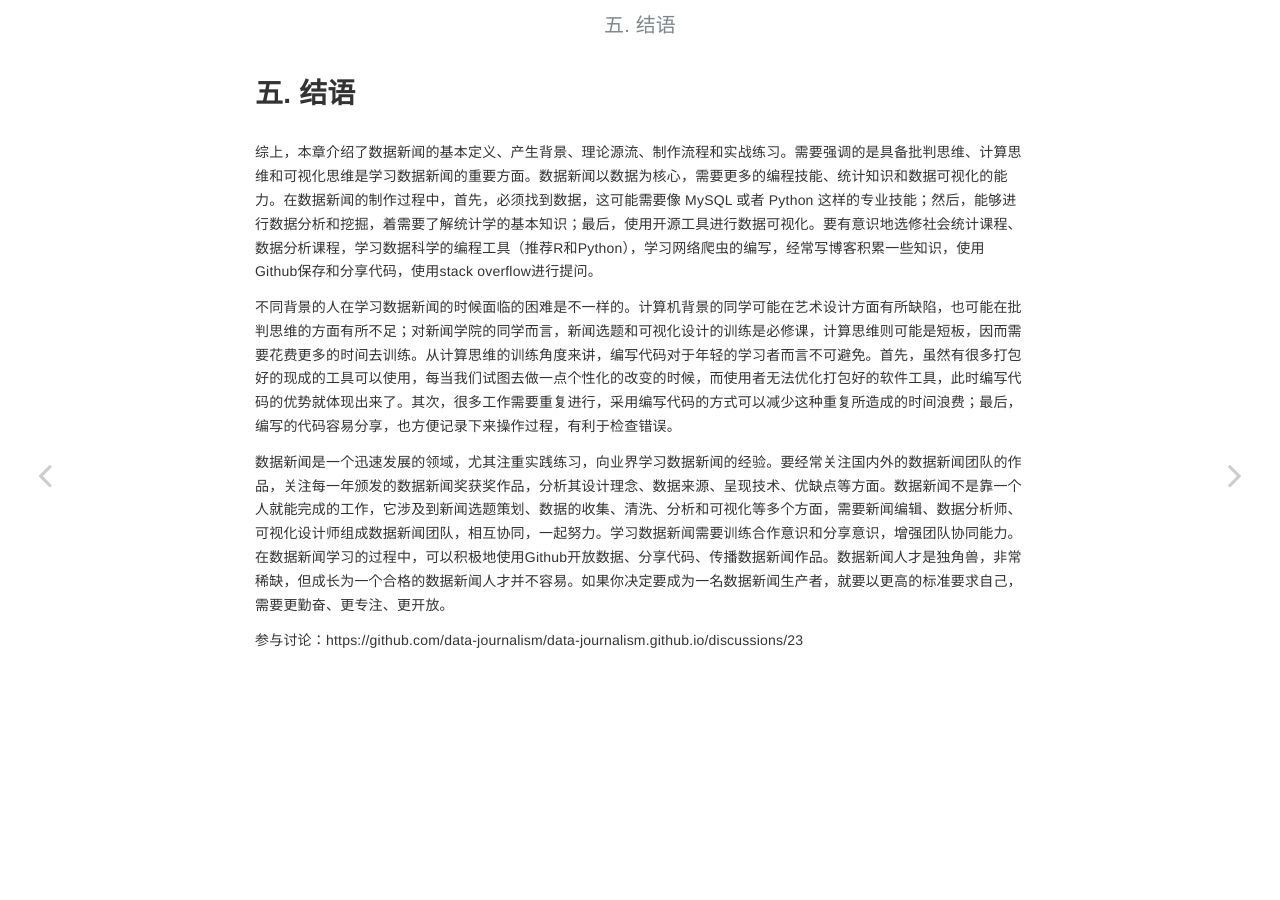
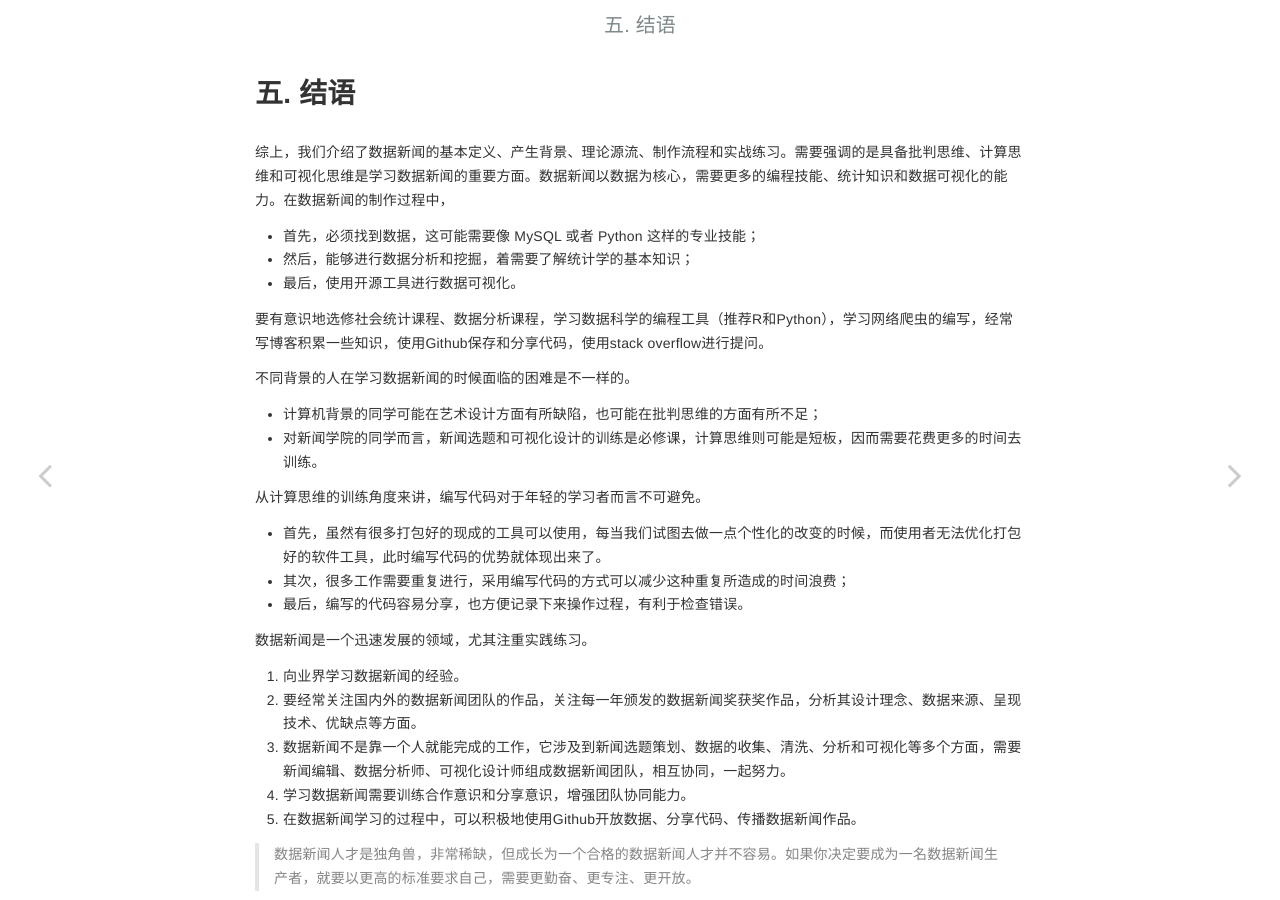
Before and after one commit to data-journalism/data-journalism.github.io, a Jekyll site: the page built from _posts/2021-08-05-conclusion.md, in a window 1280 px wide. Built offline with Jekyll 4.4.1, drawn with Linux system fonts in a browser that asks for light colours.

Commit message:
Update 2021-08-05-conclusion.md

```diff
--- a/_posts/2021-08-05-conclusion.md
+++ b/_posts/2021-08-05-conclusion.md
@@ -9,10 +9,29 @@ layout: post
 
 
 
-综上，本章介绍了数据新闻的基本定义、产生背景、理论源流、制作流程和实战练习。需要强调的是具备批判思维、计算思维和可视化思维是学习数据新闻的重要方面。数据新闻以数据为核心，需要更多的编程技能、统计知识和数据可视化的能力。在数据新闻的制作过程中，首先，必须找到数据，这可能需要像 MySQL 或者 Python 这样的专业技能；然后，能够进行数据分析和挖掘，着需要了解统计学的基本知识；最后，使用开源工具进行数据可视化。要有意识地选修社会统计课程、数据分析课程，学习数据科学的编程工具（推荐R和Python），学习网络爬虫的编写，经常写博客积累一些知识，使用Github保存和分享代码，使用stack overflow进行提问。
+综上，我们介绍了数据新闻的基本定义、产生背景、理论源流、制作流程和实战练习。需要强调的是具备批判思维、计算思维和可视化思维是学习数据新闻的重要方面。数据新闻以数据为核心，需要更多的编程技能、统计知识和数据可视化的能力。在数据新闻的制作过程中，
+- 首先，必须找到数据，这可能需要像 MySQL 或者 Python 这样的专业技能；
+- 然后，能够进行数据分析和挖掘，着需要了解统计学的基本知识；
+- 最后，使用开源工具进行数据可视化。
 
-不同背景的人在学习数据新闻的时候面临的困难是不一样的。计算机背景的同学可能在艺术设计方面有所缺陷，也可能在批判思维的方面有所不足；对新闻学院的同学而言，新闻选题和可视化设计的训练是必修课，计算思维则可能是短板，因而需要花费更多的时间去训练。从计算思维的训练角度来讲，编写代码对于年轻的学习者而言不可避免。首先，虽然有很多打包好的现成的工具可以使用，每当我们试图去做一点个性化的改变的时候，而使用者无法优化打包好的软件工具，此时编写代码的优势就体现出来了。其次，很多工作需要重复进行，采用编写代码的方式可以减少这种重复所造成的时间浪费；最后，编写的代码容易分享，也方便记录下来操作过程，有利于检查错误。
+要有意识地选修社会统计课程、数据分析课程，学习数据科学的编程工具（推荐R和Python），学习网络爬虫的编写，经常写博客积累一些知识，使用Github保存和分享代码，使用stack overflow进行提问。
 
-数据新闻是一个迅速发展的领域，尤其注重实践练习，向业界学习数据新闻的经验。要经常关注国内外的数据新闻团队的作品，关注每一年颁发的数据新闻奖获奖作品，分析其设计理念、数据来源、呈现技术、优缺点等方面。数据新闻不是靠一个人就能完成的工作，它涉及到新闻选题策划、数据的收集、清洗、分析和可视化等多个方面，需要新闻编辑、数据分析师、可视化设计师组成数据新闻团队，相互协同，一起努力。学习数据新闻需要训练合作意识和分享意识，增强团队协同能力。在数据新闻学习的过程中，可以积极地使用Github开放数据、分享代码、传播数据新闻作品。数据新闻人才是独角兽，非常稀缺，但成长为一个合格的数据新闻人才并不容易。如果你决定要成为一名数据新闻生产者，就要以更高的标准要求自己，需要更勤奋、更专注、更开放。
+不同背景的人在学习数据新闻的时候面临的困难是不一样的。
+- 计算机背景的同学可能在艺术设计方面有所缺陷，也可能在批判思维的方面有所不足；
+- 对新闻学院的同学而言，新闻选题和可视化设计的训练是必修课，计算思维则可能是短板，因而需要花费更多的时间去训练。
 
-参与讨论：https://github.com/data-journalism/data-journalism.github.io/discussions/23
+从计算思维的训练角度来讲，编写代码对于年轻的学习者而言不可避免。
+- 首先，虽然有很多打包好的现成的工具可以使用，每当我们试图去做一点个性化的改变的时候，而使用者无法优化打包好的软件工具，此时编写代码的优势就体现出来了。
+- 其次，很多工作需要重复进行，采用编写代码的方式可以减少这种重复所造成的时间浪费；
+- 最后，编写的代码容易分享，也方便记录下来操作过程，有利于检查错误。
+
+数据新闻是一个迅速发展的领域，尤其注重实践练习。
+1. 向业界学习数据新闻的经验。
+1. 要经常关注国内外的数据新闻团队的作品，关注每一年颁发的数据新闻奖获奖作品，分析其设计理念、数据来源、呈现技术、优缺点等方面。
+1. 数据新闻不是靠一个人就能完成的工作，它涉及到新闻选题策划、数据的收集、清洗、分析和可视化等多个方面，需要新闻编辑、数据分析师、可视化设计师组成数据新闻团队，相互协同，一起努力。
+2. 学习数据新闻需要训练合作意识和分享意识，增强团队协同能力。
+3. 在数据新闻学习的过程中，可以积极地使用Github开放数据、分享代码、传播数据新闻作品。
+
+> 数据新闻人才是独角兽，非常稀缺，但成长为一个合格的数据新闻人才并不容易。如果你决定要成为一名数据新闻生产者，就要以更高的标准要求自己，需要更勤奋、更专注、更开放。
+
+参与讨论：[https://github.com/data-journalism/data-journalism.github.io/discussions/23](https://github.com/data-journalism/data-journalism.github.io/discussions/23)
```
